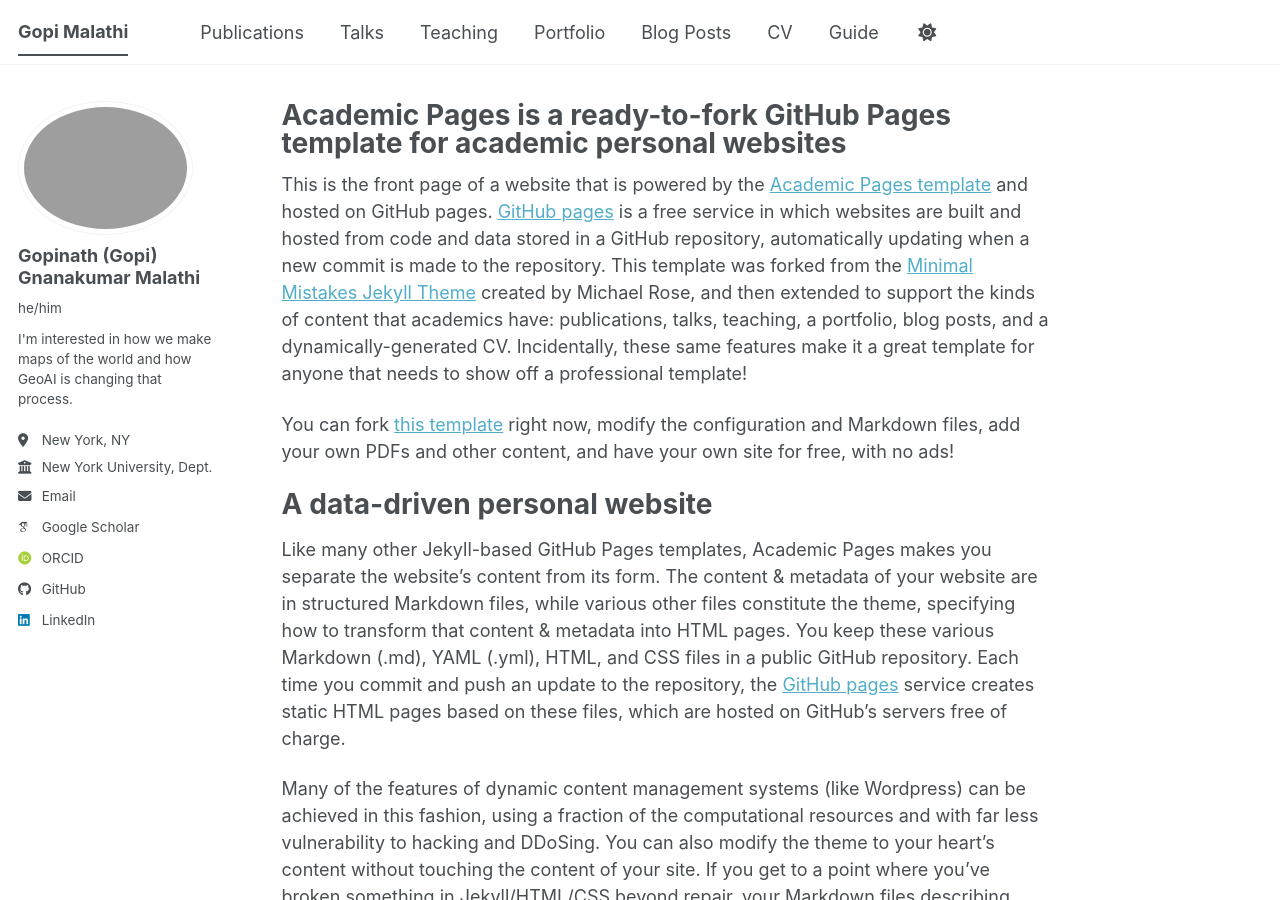
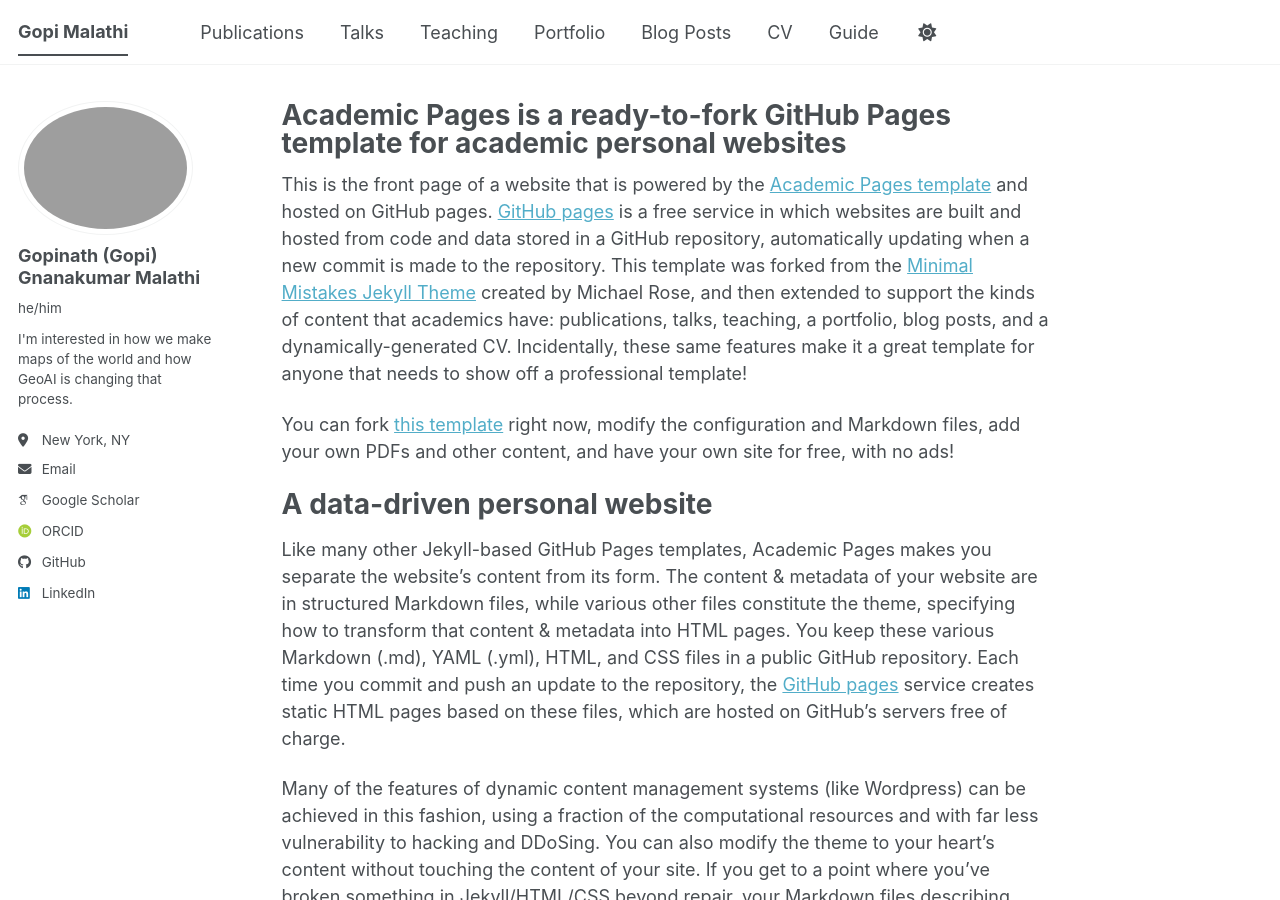
Before and after one commit to Gopi-Malathi/gopi-malathi.github.io, a Jekyll site: the page built from _pages/about.md, in a window 1280 px wide and 900 px high. Built offline with Jekyll 4.4.1, drawn with Linux system fonts in a browser that asks for light colours; some web fonts are replaced; a script bundle is joined from its source files by our own code; library files that are not in the unit come from our copies.

Commit message:
Remove employer field from _config.yml
Removed employer information from the config file.

```diff
--- a/_config.yml
+++ b/_config.yml
@@ -15,7 +15,6 @@
   pronouns         : "he/him"
   bio              : "I'm interested in how we make maps of the world and how GeoAI is changing that process."
   location         : "New York, NY"
-  employer         : "New York University, Dept. of Technology Management & Innovation"
   email            : "gg2950@nyu.edu"
 
   # Academic profiles
```
